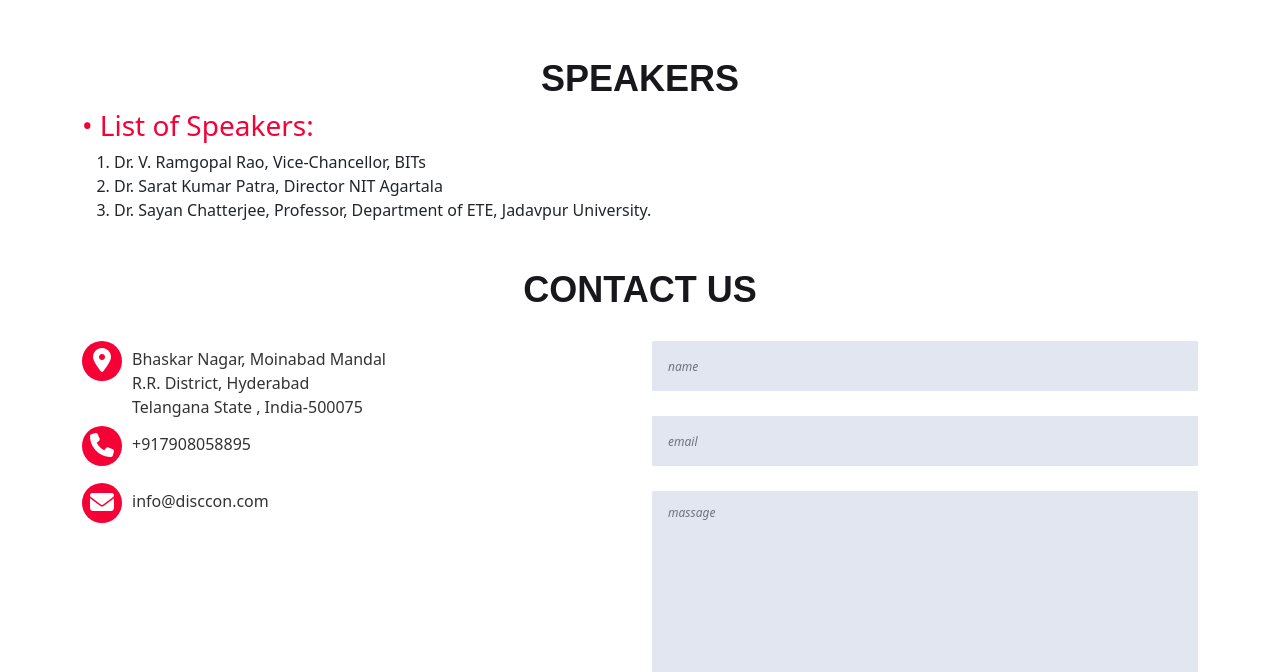
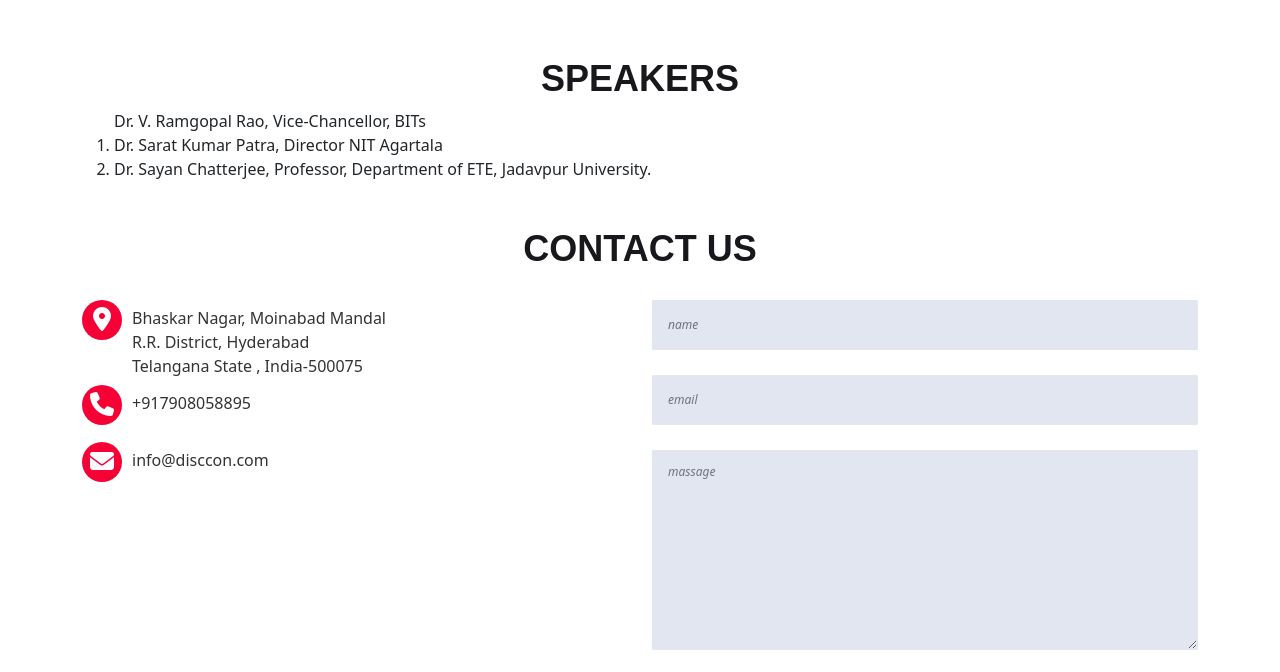
Before and after one commit to tharunamireddy/discon, a plain HTML site: page index.html in a window 1280 px wide. Shown: the part 1651-2323 px from the top of the page. Drawn offline with nearby package versions, Linux system fonts and the light colour scheme.

Commit message:
Update index.html

```diff
--- a/index.html
+++ b/index.html
@@ -184,8 +184,7 @@
 	      <div id="sectionspeakers">
                 <h1 class="title">SPEAKERS</h1>
 		<div class="container">
-			<h3 class="summary">•	List of Speakers: </h3>
-			   <ol>
+			   <ol class="speakers>
 				<li>	Dr. V. Ramgopal Rao, Vice-Chancellor, BITs</li>
 				<li>	Dr. Sarat Kumar Patra, Director NIT Agartala</li>
 				<li>	Dr. Sayan Chatterjee, Professor, Department of ETE, Jadavpur University.</li>
```
